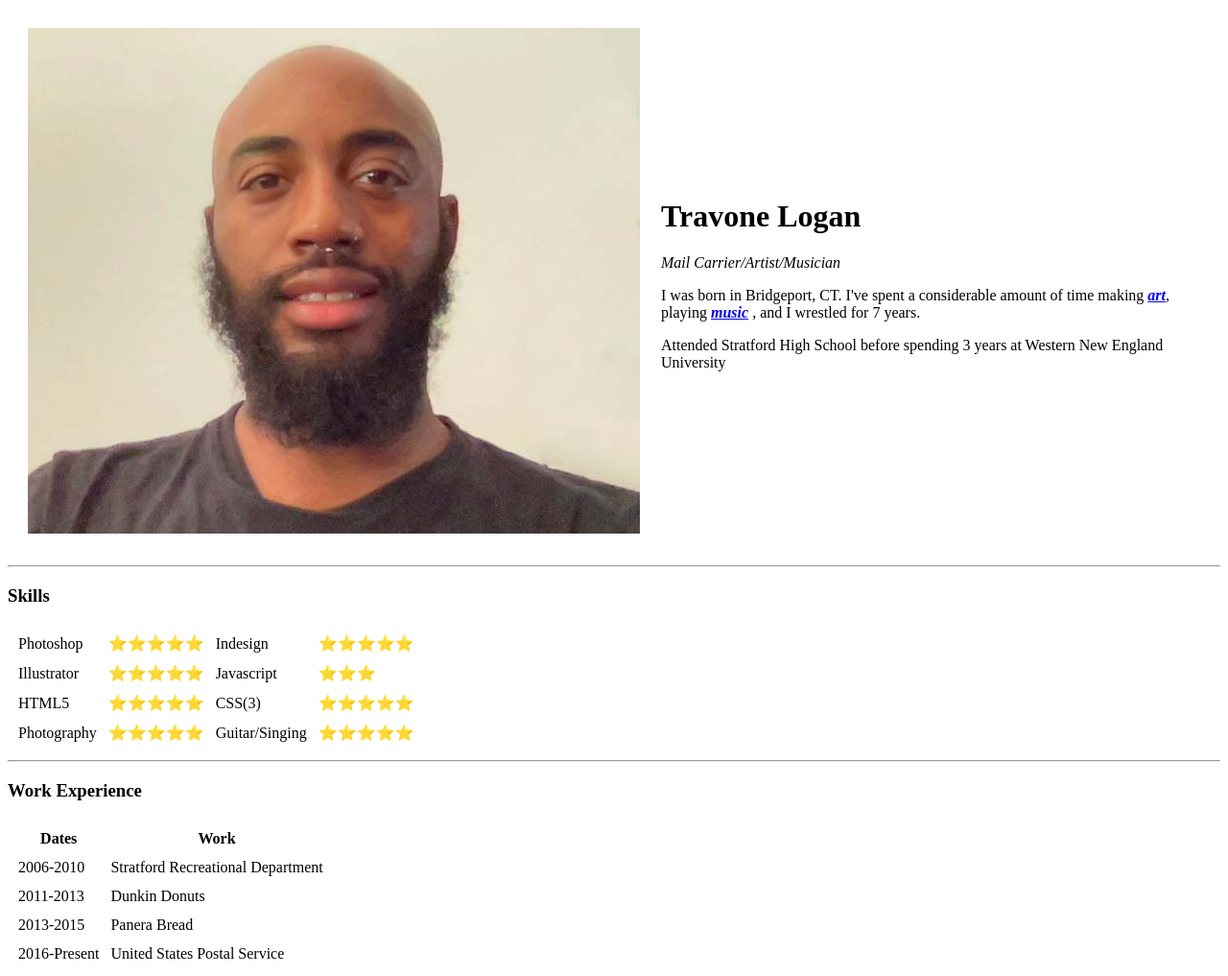
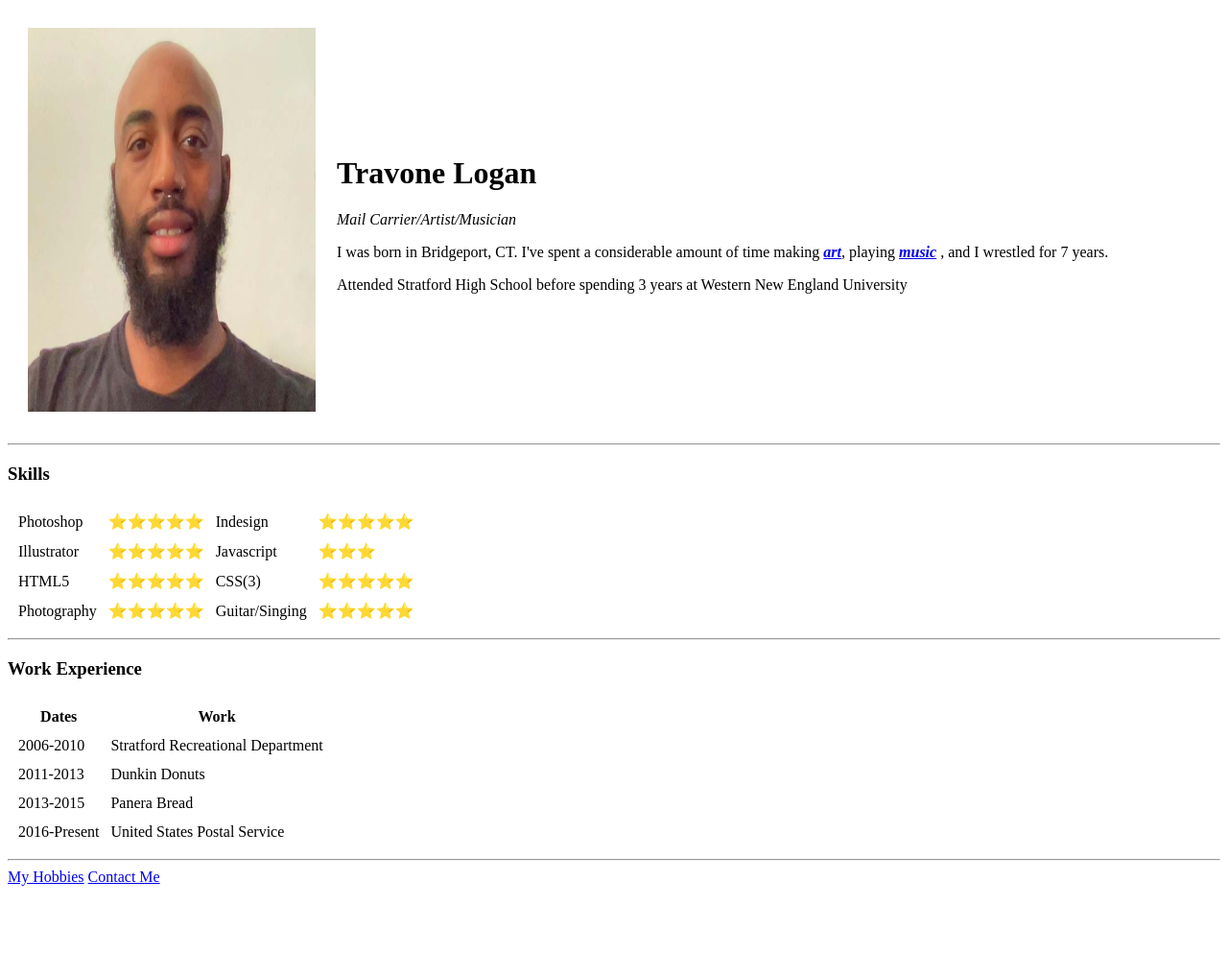
Before and after one commit to Trav0ne/cv, a plain HTML site: page index.html in a window 1280 px wide. Shown: the top 1017 px of the page at 96% size. After the commit the page ends 931 px from the top, so only its background shows below. Drawn offline with Linux system fonts and the light colour scheme.

Commit message:
Update index.html

```diff
--- a/index.html
+++ b/index.html
@@ -9,7 +9,7 @@
 <body>
   <table cellspacing="20">
     <tr>
-      <td><img src="methere.jpg" alt="Travone image"></td>
+      <td><img src="methere.jpg" alt="Travone image" width="300" height="400"></td>
       <td>
         <h1>Travone Logan</h1>
         <p><em>Mail Carrier/Artist/Musician</em></p>
```
